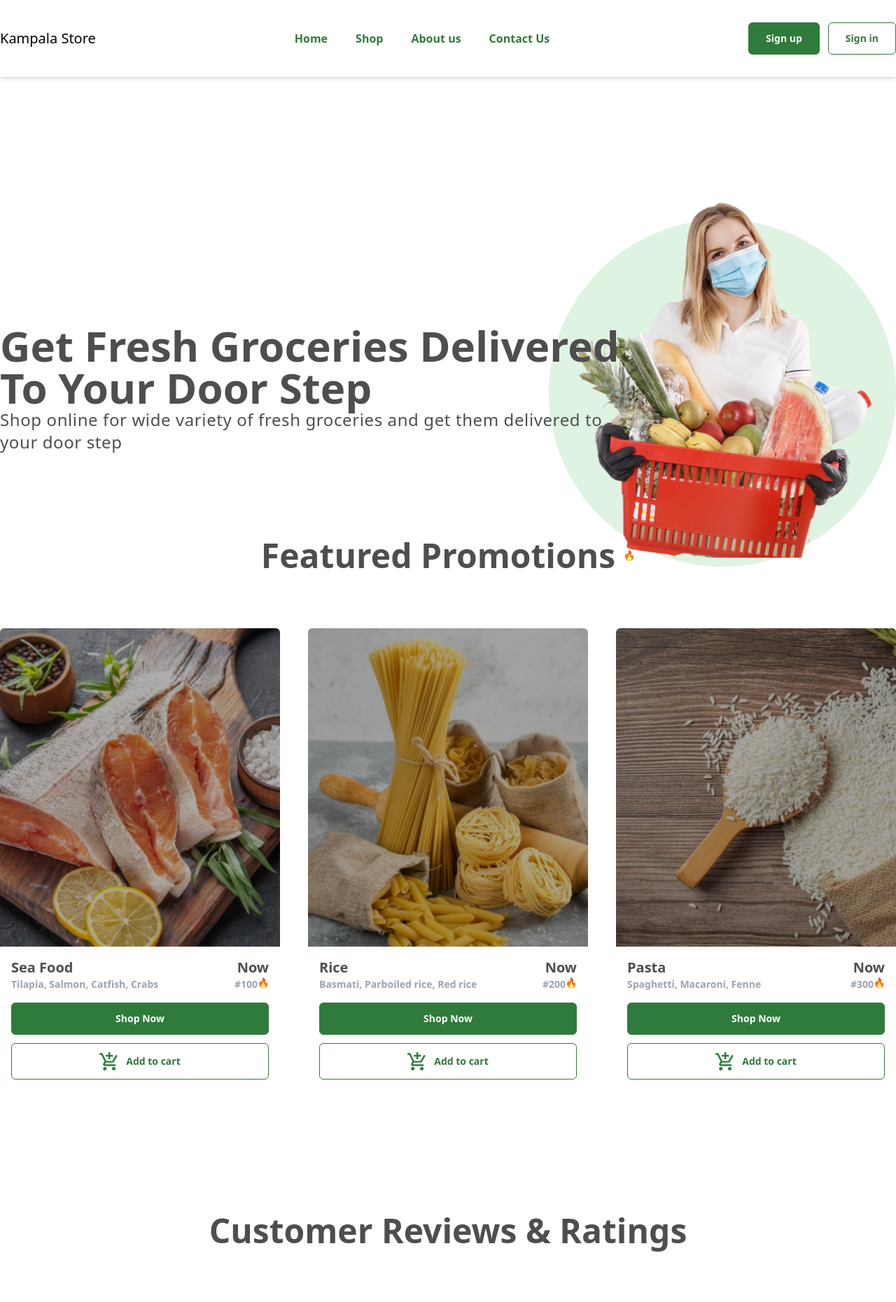
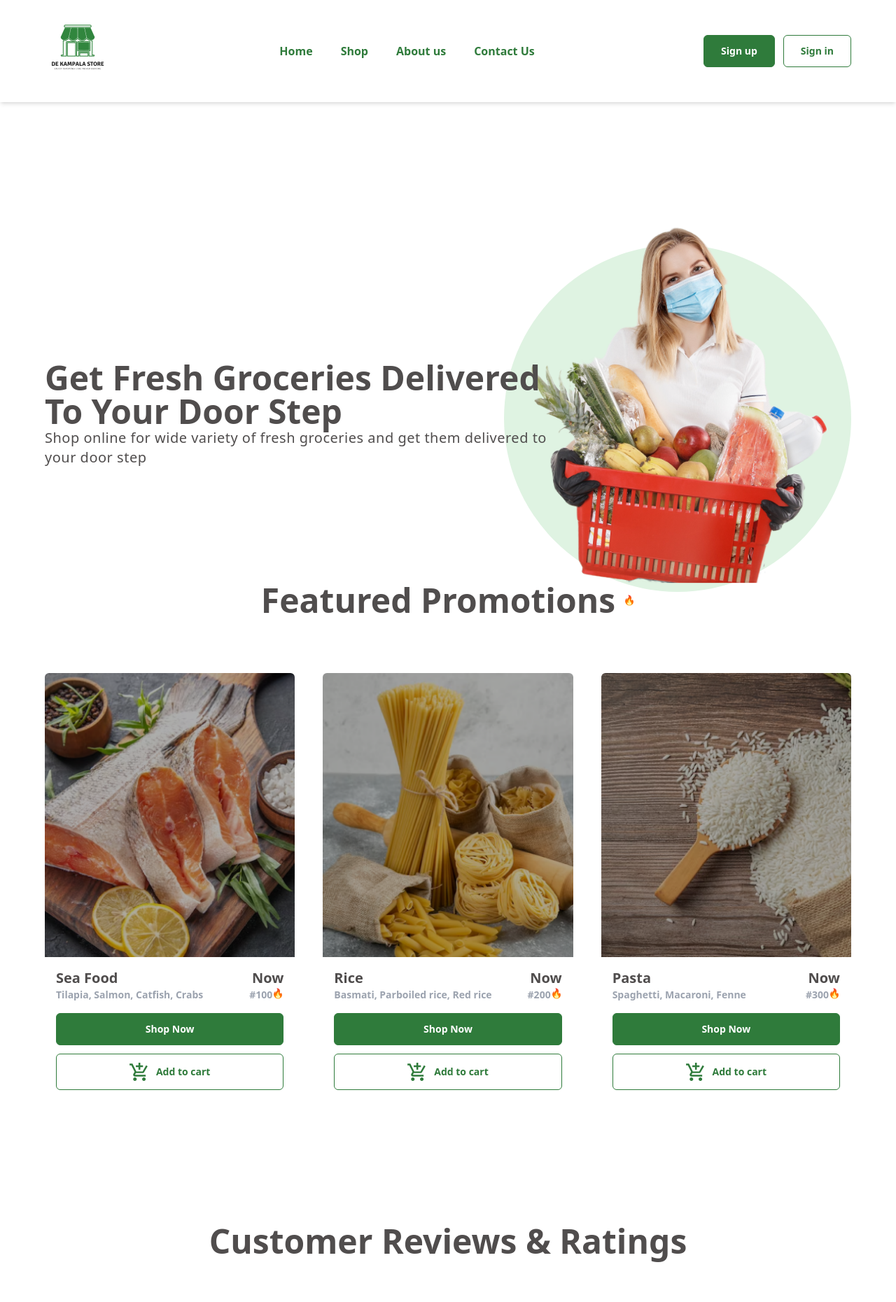
Before and after one commit to ogomie32/dekampalastore, a Vue app: page / in a window 1280 px wide. Shown: the top 1861 px of the page at 70% size. Built offline with nearby package versions, Linux system fonts and the light colour scheme.

Commit message:
little changes

```diff
--- a/src/components/Banner.vue
+++ b/src/components/Banner.vue
@@ -1,9 +1,9 @@
 <template>
-    <div class="max-w-7xl mx-auto pt-48 text-kampala-gray">
+    <div class="max-w-6xl mx-auto pt-48 text-kampala-gray">
         <div class="flex items-center justify-between">
-            <div class="-mr-56 z-20">
-                <div class="font-bold text-6xl">Get Fresh Groceries Delivered <br> To Your Door Step</div>
-                <div class="text-2xl tracking-wide">Shop online for wide variety of fresh groceries and get them delivered to <br> your door step</div>
+            <div class="-mr-72 z-20">
+                <div class="font-bold text-5xl">Get Fresh Groceries Delivered <br> To Your Door Step</div>
+                <div class="text-xl tracking-wide">Shop online for wide variety of fresh groceries and get them delivered to <br> your door step</div>
             </div>
             <div class="relative">
                 <div class="rounded-full bg-kampala-primary-light mt-3" style="width: 31rem; height: 31rem;">
--- a/src/components/FooterBar.vue
+++ b/src/components/FooterBar.vue
@@ -1,6 +1,6 @@
 <template>
     <div class="bg-kampala-primary">
-        <div class="max-w-7xl mx-auto text-white flex justify-between pt-10 pb-2">
+        <div class="max-w-6xl mx-auto text-white flex justify-between pt-10 pb-2">
             <div>
                 <div><img src="../assets/images/logo.png" alt="Logo"></div>
                 <div class="flex flex-col space-y-4 pt-8">
--- a/src/components/Header.vue
+++ b/src/components/Header.vue
@@ -1,7 +1,7 @@
 <template>
     <div class="shadow-md py-8">
-        <div class="flex items-center justify-between max-w-7xl mx-auto">
-            <div class="text-xl">Kampala Store</div>
+        <div class="flex items-center justify-between max-w-6xl mx-auto">
+            <div><img src="../assets/images/main-logo.png" alt="Main Logo"></div>
             <div class="flex items-center text-kampala-primary font-semibold space-x-10">
                 <div class="cursor-pointer">Home</div>
                 <div class="cursor-pointer">Shop</div>
--- a/src/components/Promotions.vue
+++ b/src/components/Promotions.vue
@@ -1,5 +1,5 @@
 <template>
-    <div class="max-w-7xl mx-auto -mt-10 text-kampala-gray">
+    <div class="max-w-6xl mx-auto -mt-3 text-kampala-gray">
         <div>
             <div class="flex items-center justify-center space-x-3 pb-20">
                 <div class="font-semibold text-5xl">Featured Promotions</div>
--- a/src/components/Reviews.vue
+++ b/src/components/Reviews.vue
@@ -1,5 +1,5 @@
 <template>
-    <div class="max-w-7xl mx-auto py-48 text-kampala-gray">
+    <div class="max-w-6xl mx-auto py-48 text-kampala-gray">
         <div>
             <div class="text-center font-semibold text-5xl pb-20">Customer Reviews & Ratings</div>
             <div class="flex justify-between w-full">
--- a/src/pages/Login.vue
+++ b/src/pages/Login.vue
@@ -2,8 +2,9 @@
     <div class="bg-kampala-primary-light h-screen w-full">
         <div class="flex items-center justify-center h-screen">
             <div class="mx-auto max-w-xl">
+                <div class="flex items-center justify-center"><img src="../assets/images/main-logo.png" alt="Main Logo"></div>
                 <div class="mb-4 text-center">
-                    <div class="font-semibold text-3xl mb-2">User Login</div>
+                    <div class="font-bold text-3xl mb-2">User Login</div>
                     <div class="text-sm">Input your details and dive into our premium quality groceries and supermarket</div>
                 </div>
                 <div class="bg-white p-4 mb-5">
--- a/src/pages/Register.vue
+++ b/src/pages/Register.vue
@@ -1,13 +1,14 @@
 <template>
-    <div class="bg-kampala-primary-light h-screen w-full">
+    <div class="bg-kampala-primary-light h-screen w-full pt-2">
         <div class="flex items-center justify-center h-screen">
             <div class="mx-auto max-w-xl">
+                <div class="flex items-center justify-center"><img src="../assets/images/main-logo.png" alt="Main Logo"></div>
                 <div class="mb-4 text-center text-sm">
                     <div class="font-semibold text-3xl mb-2">Create your account</div>
                     <div>Let’s get started by creating your account</div>
                     <div>Remember that to keep your account safe, a strong password is needed</div>
                 </div>
-                <div class="bg-white p-4 mb-5">
+                <div class="bg-white p-4 mb-2">
                     <div class="mb-4">
                         <label for="email" class="font-semibold">Email or phone number</label>
                         <input
@@ -35,7 +36,7 @@
                             placeholder="Enter password"
                             class="block w-full mt-1 border border-gray-300 text-lg form-input font-medium py-3 px-3 shadow-sm focus:border-kampala-primary focus:outline-none focus:ring-kampala-primary sm:text-sm">
                     </div>
-                    <div class="mt-12">
+                    <div class="mt-8">
                         <button class="bg-kampala-primary text-white font-semibold w-full py-3 hover:text-kampala-primary-light">Sign up</button>
                     </div>
                 </div>
@@ -44,7 +45,7 @@
                         <div>Need further support or assistance? Visit our <span class="text-kampala-primary">Help Centre</span> </div>
                         <div>or contact our <span  class="text-kampala-primary">Customer Service Team</span> </div>
                     </div>
-                    <div class="text-sm text-center mt-5">Already have an account?<span class="text-kampala-primary cursor-pointer" @click="$router.push('/login')">Sign In</span> </div>
+                    <div class="text-sm text-center mt-3">Already have an account?<span class="text-kampala-primary cursor-pointer" @click="$router.push('/login')">Sign In</span> </div>
                 </div>
             </div>
         </div>
@@ -52,9 +53,7 @@
 </template>
 
 <script>
-    export default {
 
-    }
 </script>
 
 <style scoped>
```
Also changed, not shown: src/assets/images/main-logo.png (added).
